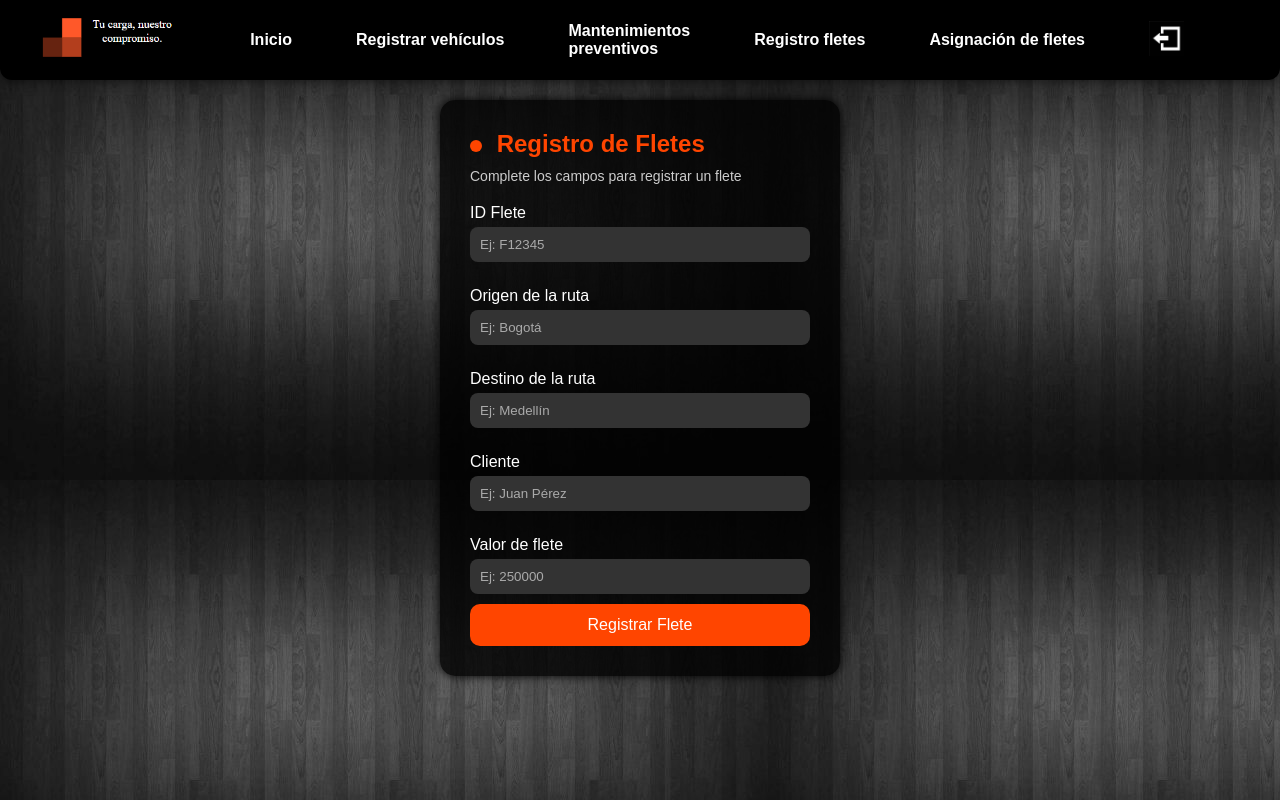
After one commit to Danii1314/2entregablephp, a PHP site: page /Visualestudio/assets/php/ApartadoAsistente/RegistrosFletes.php in a window 1280 px wide. The commit adds this page. Run offline with PHP 8.4, Linux system fonts and the light colour scheme.

Commit message:
apartado asistente completó

```diff
--- /dev/null
+++ b/assets/Css/ApartadoAsistente/RegistroFletes.css
@@ -0,0 +1,73 @@
+body {
+    background-image: url("/Visualestudio/2entregablephp/assets/Images/mantenimientosCorrectivos.jpg");
+    font-family: Arial, sans-serif;
+    color: #fff;
+    margin: 0;
+    padding: 0;
+  }
+
+  .form-container {
+    background-color: rgba(0, 0, 0, 0.8);
+    width: 400px;
+    padding: 30px;
+    border-radius: 15px;
+    margin: 100px auto;
+    box-shadow: 0 0 10px #000;
+}
+
+.form-container h1 {
+    color: #ff4500;
+    margin-bottom: 10px;
+    font-size: 24px;
+}
+
+.form-container .subtitulo {
+    color: #ccc;
+    margin-bottom: 20px;
+    font-size: 14px;
+}
+
+.form-container label {
+    display: block;
+    margin-top: 15px;
+    margin-bottom: 5px;
+}
+
+.form-container input,
+.form-container select {
+    width: 100%;
+    padding: 10px;
+    border: none;
+    border-radius: 8px;
+    margin-bottom: 10px;
+    background-color: #333;
+    color: #fff;
+}
+
+.form-container input::placeholder {
+    color: #aaa;
+}
+
+.form-container button {
+    width: 100%;
+    padding: 12px;
+    background-color: #ff4500;
+    color: white;
+    border: none;
+    border-radius: 10px;
+    font-size: 16px;
+    cursor: pointer;
+}
+
+.form-container button:hover {
+    background-color: #e03e00;
+}
+
+.dot {
+    height: 12px;
+    width: 12px;
+    background-color: #ff4500;
+    border-radius: 50%;
+    display: inline-block;
+    margin-right: 8px;
+}
--- /dev/null
+++ b/assets/php/ApartadoAsistente/RegistrosFletes.php
@@ -0,0 +1,39 @@
+<!DOCTYPE html>
+<html lang="es">
+<head>
+    <meta charset="UTF-8">
+    <title>Registro de Fletes</title>
+    <link rel="stylesheet"href="/Visualestudio/2entregablephp/assets/Css/components/navbarAsistente.css">
+    <link rel="stylesheet" href="http://127.0.0.1/Visualestudio/2entregablephp/assets/Css/ApartadoAsistente/RegistroFletes.css"> <!-- Asegúrate que este es tu archivo CSS con el estilo -->
+</head>
+<body>
+<?php
+    include __DIR__ . '/../../../templates/components/navbarAsistente.php';
+  ?>
+
+<div class="form-container">
+    <h1><span class="dot"></span> Registro de Fletes</h1>
+    <p class="subtitulo">Complete los campos para registrar un flete</p>
+
+    <form action="procesar_flete.php" method="POST">
+        <label for="idFlete">ID Flete</label>
+        <input type="text" name="idFlete" id="idFlete" placeholder="Ej: F12345" required>
+
+        <label for="origen">Origen de la ruta</label>
+        <input type="text" name="origen" id="origen" placeholder="Ej: Bogotá" required>
+
+        <label for="destino">Destino de la ruta</label>
+        <input type="text" name="destino" id="destino" placeholder="Ej: Medellín" required>
+
+        <label for="cliente">Cliente</label>
+        <input type="text" name="cliente" id="cliente" placeholder="Ej: Juan Pérez" required>
+
+        <label for="valorFlete">Valor de flete</label>
+        <input type="number" name="valorFlete" id="valorFlete" placeholder="Ej: 250000" required>
+
+        <button type="submit">Registrar Flete</button>
+    </form>
+</div>
+
+</body>
+</html>
--- a/templates/Components/css/navbarInscrVehicular.css
+++ b/templates/Components/css/navbarInscrVehicular.css
@@ -39,7 +39,7 @@ header {
   nav ul {
     display: flex; /* Cambiado a flex */
     list-style: none;
-    gap: 6rem;
+    gap: 16rem;
     align-items: center;
     flex-wrap: nowrap;
     justify-content: flex-end; /* Alinea los items hacia la derecha */
--- a/templates/Components/navbarAsistente.php
+++ b/templates/Components/navbarAsistente.php
@@ -16,9 +16,9 @@
     <ul>
       <li><a href="/inicio.php">Inicio</a></li>
       <li><a href="/Visualestudio/2entregablephp/templates/Components/php/inscripcionVehicular.php">Registrar vehículos</a></li>
-      <li><a href="/preventiveMaintenance.php">Mantenimientos<br>preventivos</a></li>
-      <li><a href="/freightRecord.php">Registro fletes</a></li>
-      <li><a href="/assignFreight.php">Asignación de fletes</a></li>
+      <li><a href="/Visualestudio/2entregablephp/assets/php/ApartadoAsistente/MantenimientoPreventivo.php">Mantenimientos<br>preventivos</a></li>
+      <li><a href="/Visualestudio/2entregablephp/assets/php/ApartadoAsistente/RegistrosFletes.php">Registro fletes</a></li>
+      <li><a href="/Visualestudio/2entregablephp/assets/php/ApartadoAsistente/asignacionFletes.php">Asignación de fletes</a></li>
       <li class="logout">
         <a href="/logout.php" title="Cerrar sesión">
         <img src="../../Images/IconoCerrarSecion.jpg" alt="Cerrar sesión" style="height: 35px; padding-left: 0%; padding-right: 35px;">
```
Also changed, not shown: assets/Css/ApartadoAsistente/AsignacioFlete.css (added, +73 -0 lines), assets/Css/ApartadoAsistente/MantenimientosPreventivos.css (added, +73 -0 lines), assets/php/ApartadoAsistente/MantenimientoPreventivo.php (added, +39 -0 lines), assets/php/ApartadoAsistente/asignacionFletes.php (added, +29 -0 lines).
